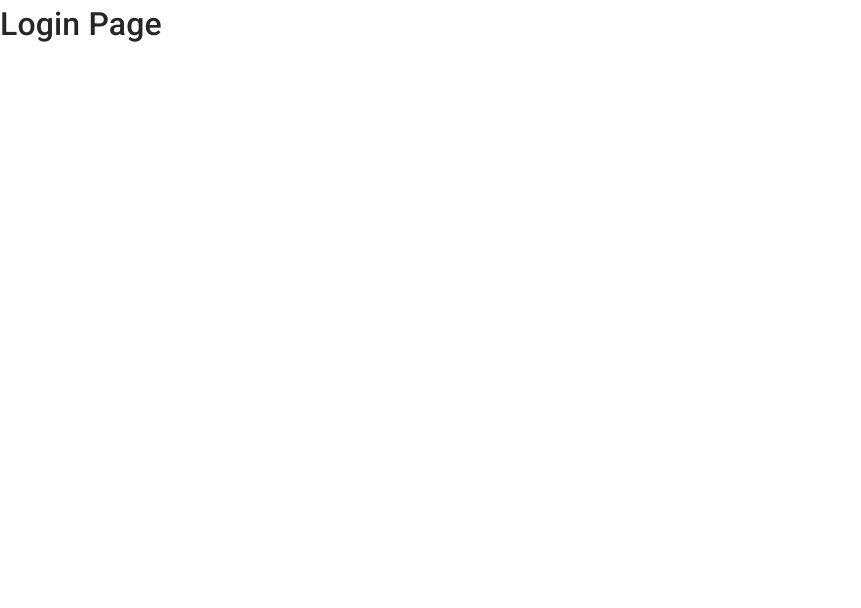
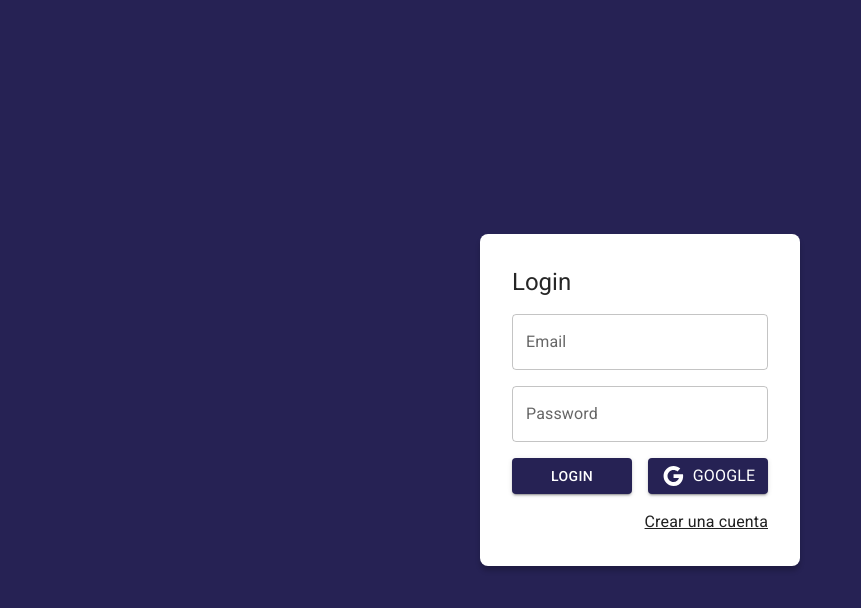
Before and after one commit to machelinos/react-05-journal-app, a React (Vite) app: page /auth/login in a window 1280 px wide. Shown: the top 608 px of the page, without its empty margins (0-861 px from the left). Built offline with nearby package versions, Linux system fonts and the light colour scheme.

Commit message:
Journal App - Login page UI

```diff
--- a/src/auth/pages/LoginPage.jsx
+++ b/src/auth/pages/LoginPage.jsx
@@ -1,7 +1,81 @@
+import { Link as RouterLink } from "react-router-dom";
+import Google from "@mui/icons-material/Google";
+import { Button, Grid, Link, TextField, Typography } from "@mui/material"
+
 export const LoginPage = () => {
   return (
-    <>
-        <h1>Login Page</h1>
-    </>
+    <Grid
+      container
+      alignItems="center"
+      justifyContent="center"
+      spacing={0}
+      sx={{minHeight: '100vh', backgroundColor:'primary.main'}}
+    >
+      <Grid
+        item
+        xs={3}
+        className="box-shadow"
+        sx={{padding: 4, backgroundColor: 'white', borderRadius: 2}}
+      >
+        <Typography variant="h5" sx={{mb: 2}}>
+          Login
+        </Typography>
+
+        <form>
+          <Grid container>
+            <Grid item xs={12} sx={{mb: 2}}>
+              <TextField
+                label="Email"
+                placeholder="user@email.com"
+                type="email"
+                fullWidth
+              />
+            </Grid>
+
+            <Grid item xs={12} sx={{mb: 2}}>
+              <TextField
+                label="Password"
+                placeholder="Enter your password"
+                type="password"
+                fullWidth
+              />
+            </Grid>
+
+            <Grid container spacing={2}
+            >
+              <Grid item xs={12} md={6}>
+                <Button variant="contained" fullWidth>
+                  Login
+                </Button>
+              </Grid>
+
+              <Grid item xs={12} md={6}>
+                <Button variant="contained" fullWidth>
+                  <Google />
+
+                  <Typography sx={{ml: 1}} >Google</Typography>
+
+                </Button>
+              </Grid>
+
+            </Grid>
+
+            <Grid container justifyContent="end" sx={{mt:2}}>
+              <Grid item>
+                <Link component={RouterLink} color="inherit" to="/auth/register">
+                  Crear una cuenta
+                </Link>
+              </Grid>
+            </Grid>
+
+
+          </Grid>
+
+
+        </form>
+
+
+      </Grid>
+    </Grid>
   )
 }
--- a/src/styles.css
+++ b/src/styles.css
@@ -0,0 +1,3 @@
+.box-shadow {
+    box-shadow: 0px 5px 5px rgba(0, 0, 0, 0.2);
+}
```
